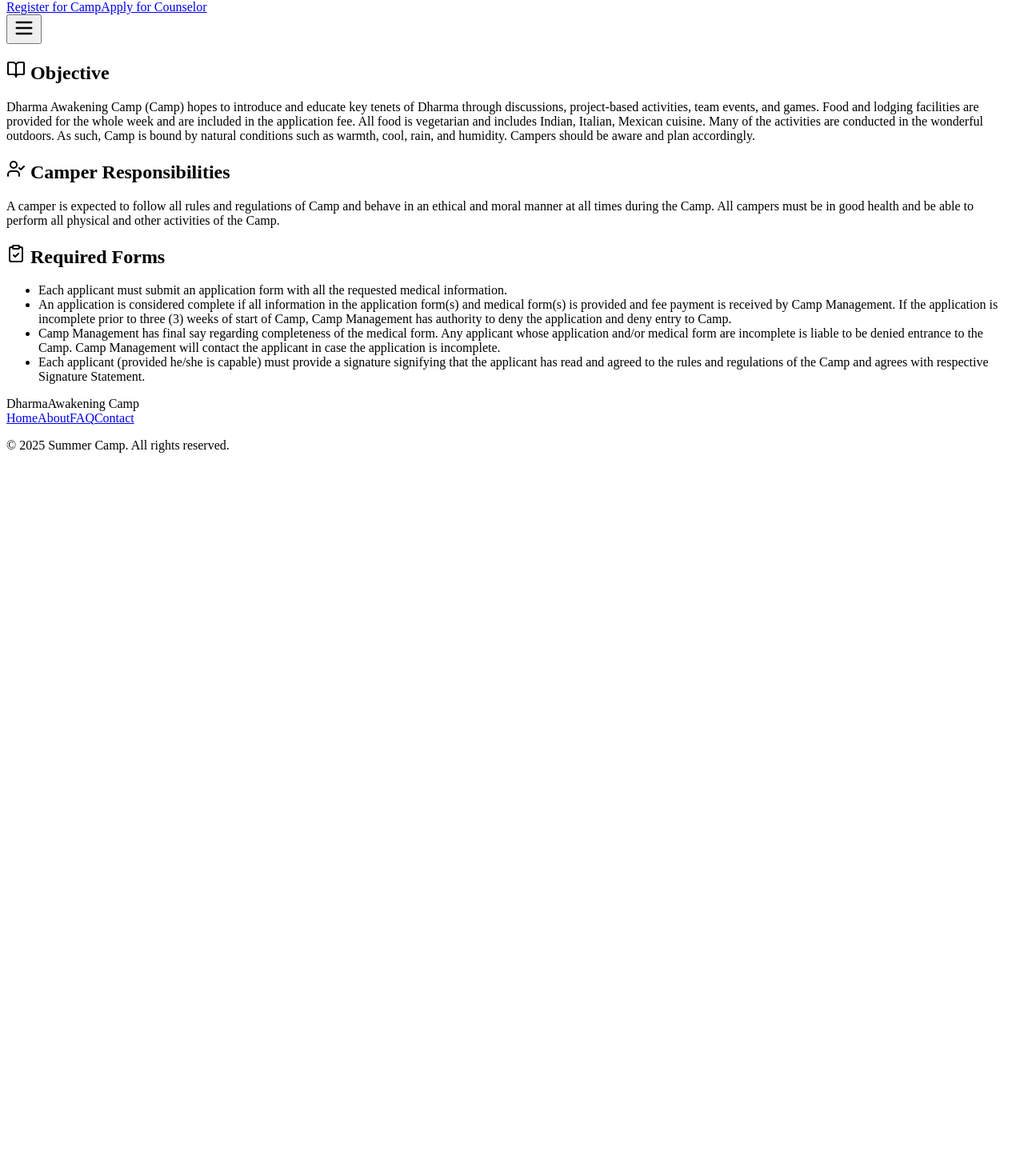
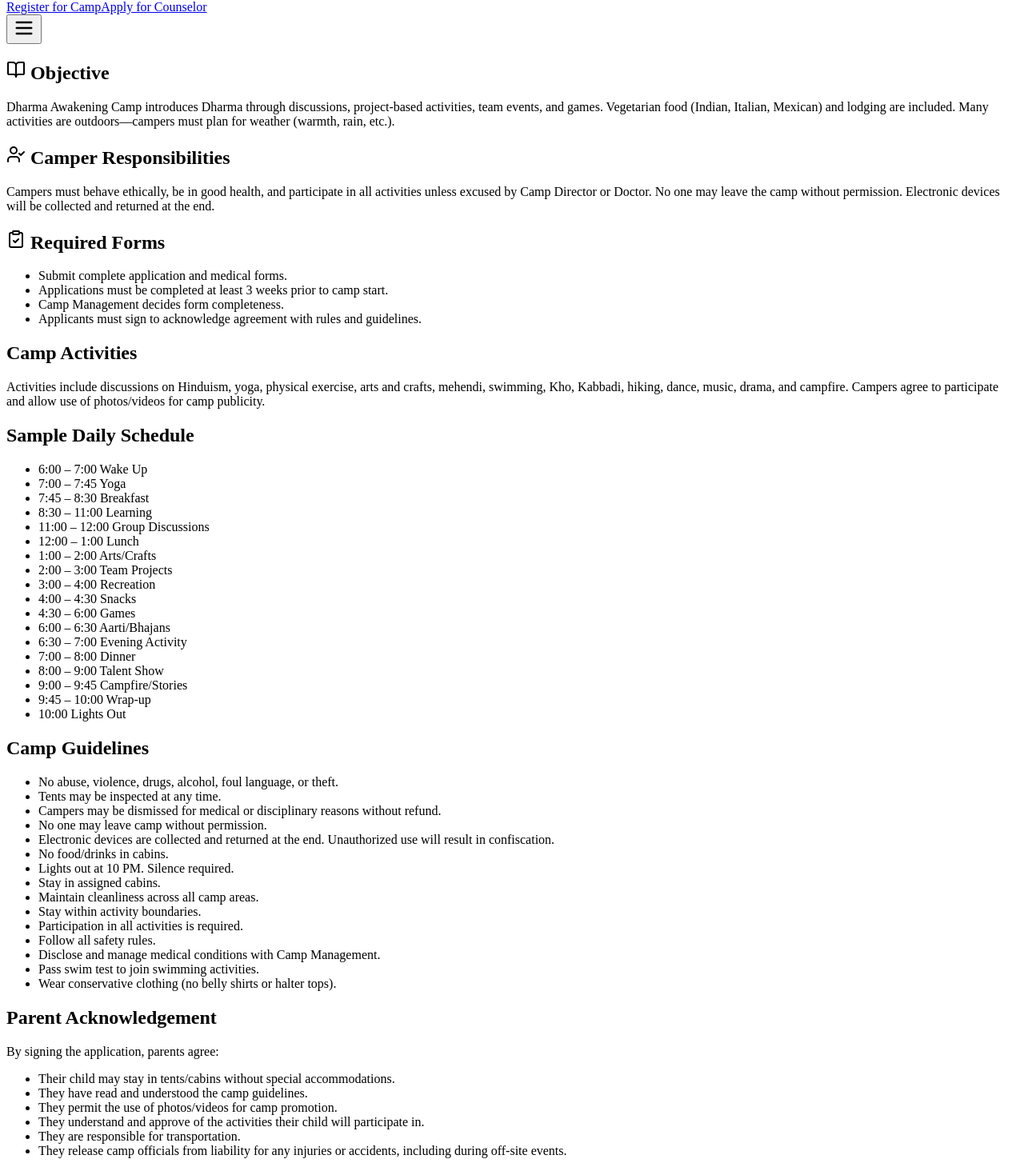
Before and after one commit to RohitKumar7830/SummaryCamp, a React (Create React App) app: page /camp-rules in a window 1280 px wide. Shown: the part 1315-2779 px from the top of the page at 80% size. Before the commit the page ends 1897 px from the top, so only its background shows below. Built offline with nearby package versions, Linux system fonts and the light colour scheme.

Commit message:
Updated Rules and Regulations

```diff
--- a/src/pages/CampRulesPage.tsx
+++ b/src/pages/CampRulesPage.tsx
@@ -1,44 +1,114 @@
 import React from "react";
 import Header from "../components/common/Navbar";
 import Footer from "../components/common/Footer";
-import { BookOpen, UserCheck, ClipboardCheck } from 'lucide-react';
+import { BookOpen, UserCheck, ClipboardCheck } from "lucide-react";
 
 const CampInfoPage: React.FC = () => {
   return (
     <>
       <Header />
-      <div className="px-6 py-12 bg-gradient-to-br from-[#fdfbf7] to-[#f2ede4] text-gray-800 mt-24">
+      <div className="px-6 py-12 bg-gradient-to-br from-[#fdfbf7] to-[#f2ede4] text-gray-800 mt-24 space-y-10">
         {/* Objective */}
-        <section className="mb-12 shadow-lg p-6 rounded-lg bg-white hover:shadow-xl transition-shadow duration-300">
+        <section className="shadow-lg p-6 rounded-lg bg-white hover:shadow-xl transition-shadow duration-300">
           <h2 className="text-2xl font-semibold mb-4 flex items-center text-orange-500">
             <BookOpen className="mr-2" /> Objective
           </h2>
           <p className="leading-relaxed">
-            Dharma Awakening Camp (Camp) hopes to introduce and educate key tenets of Dharma through discussions, project-based activities, team events, and games.
-            Food and lodging facilities are provided for the whole week and are included in the application fee. All food is vegetarian and includes Indian, Italian, Mexican cuisine. Many of the activities are conducted in the wonderful outdoors. As such, Camp is bound by natural conditions such as warmth, cool, rain, and humidity. Campers should be aware and plan accordingly.
+            Dharma Awakening Camp introduces Dharma through discussions, project-based activities, team events, and games. Vegetarian food (Indian, Italian, Mexican) and lodging are included. Many activities are outdoors—campers must plan for weather (warmth, rain, etc.).
           </p>
         </section>
 
         {/* Camper Responsibilities */}
-        <section className="mb-12 shadow-lg p-6 rounded-lg bg-white hover:shadow-xl transition-shadow duration-300">
+        <section className="shadow-lg p-6 rounded-lg bg-white hover:shadow-xl transition-shadow duration-300">
           <h2 className="text-2xl font-semibold mb-4 flex items-center text-green-500">
             <UserCheck className="mr-2" /> Camper Responsibilities
           </h2>
           <p className="leading-relaxed">
-            A camper is expected to follow all rules and regulations of Camp and behave in an ethical and moral manner at all times during the Camp. All campers must be in good health and be able to perform all physical and other activities of the Camp.
+            Campers must behave ethically, be in good health, and participate in all activities unless excused by Camp Director or Doctor. No one may leave the camp without permission. Electronic devices will be collected and returned at the end.
           </p>
         </section>
 
         {/* Required Forms */}
-        <section className="mb-12 shadow-lg p-6 rounded-lg bg-white hover:shadow-xl transition-shadow duration-300">
+        <section className="shadow-lg p-6 rounded-lg bg-white hover:shadow-xl transition-shadow duration-300">
           <h2 className="text-2xl font-semibold mb-4 flex items-center text-blue-500">
             <ClipboardCheck className="mr-2" /> Required Forms
           </h2>
           <ul className="list-disc pl-6 leading-relaxed">
-            <li>Each applicant must submit an application form with all the requested medical information.</li>
-            <li>An application is considered complete if all information in the application form(s) and medical form(s) is provided and fee payment is received by Camp Management. If the application is incomplete prior to three (3) weeks of start of Camp, Camp Management has authority to deny the application and deny entry to Camp.</li>
-            <li>Camp Management has final say regarding completeness of the medical form. Any applicant whose application and/or medical form are incomplete is liable to be denied entrance to the Camp. Camp Management will contact the applicant in case the application is incomplete.</li>
-            <li>Each applicant (provided he/she is capable) must provide a signature signifying that the applicant has read and agreed to the rules and regulations of the Camp and agrees with respective Signature Statement.</li>
+            <li>Submit complete application and medical forms.</li>
+            <li>Applications must be completed at least 3 weeks prior to camp start.</li>
+            <li>Camp Management decides form completeness.</li>
+            <li>Applicants must sign to acknowledge agreement with rules and guidelines.</li>
+          </ul>
+        </section>
+
+        {/* Activities */}
+        <section className="shadow-lg p-6 rounded-lg bg-white hover:shadow-xl transition-shadow duration-300">
+          <h2 className="text-2xl font-semibold mb-4 text-purple-500">Camp Activities</h2>
+          <p className="leading-relaxed">
+            Activities include discussions on Hinduism, yoga, physical exercise, arts and crafts, mehendi, swimming, Kho, Kabbadi, hiking, dance, music, drama, and campfire. Campers agree to participate and allow use of photos/videos for camp publicity.
+          </p>
+        </section>
+
+        {/* Sample Schedule */}
+        <section className="shadow-lg p-6 rounded-lg bg-white hover:shadow-xl transition-shadow duration-300">
+          <h2 className="text-2xl font-semibold mb-4 text-pink-500">Sample Daily Schedule</h2>
+          <ul className="list-disc pl-6 leading-relaxed">
+            <li>6:00 – 7:00 Wake Up</li>
+            <li>7:00 – 7:45 Yoga</li>
+            <li>7:45 – 8:30 Breakfast</li>
+            <li>8:30 – 11:00 Learning</li>
+            <li>11:00 – 12:00 Group Discussions</li>
+            <li>12:00 – 1:00 Lunch</li>
+            <li>1:00 – 2:00 Arts/Crafts</li>
+            <li>2:00 – 3:00 Team Projects</li>
+            <li>3:00 – 4:00 Recreation</li>
+            <li>4:00 – 4:30 Snacks</li>
+            <li>4:30 – 6:00 Games</li>
+            <li>6:00 – 6:30 Aarti/Bhajans</li>
+            <li>6:30 – 7:00 Evening Activity</li>
+            <li>7:00 – 8:00 Dinner</li>
+            <li>8:00 – 9:00 Talent Show</li>
+            <li>9:00 – 9:45 Campfire/Stories</li>
+            <li>9:45 – 10:00 Wrap-up</li>
+            <li>10:00 Lights Out</li>
+          </ul>
+        </section>
+
+        {/* Guidelines */}
+        <section className="shadow-lg p-6 rounded-lg bg-white hover:shadow-xl transition-shadow duration-300">
+          <h2 className="text-2xl font-semibold mb-4 text-red-500">Camp Guidelines</h2>
+          <ul className="list-decimal pl-6 space-y-2 leading-relaxed">
+            <li>No abuse, violence, drugs, alcohol, foul language, or theft.</li>
+            <li>Tents may be inspected at any time.</li>
+            <li>Campers may be dismissed for medical or disciplinary reasons without refund.</li>
+            <li>No one may leave camp without permission.</li>
+            <li>Electronic devices are collected and returned at the end. Unauthorized use will result in confiscation.</li>
+            <li>No food/drinks in cabins.</li>
+            <li>Lights out at 10 PM. Silence required.</li>
+            <li>Stay in assigned cabins.</li>
+            <li>Maintain cleanliness across all camp areas.</li>
+            <li>Stay within activity boundaries.</li>
+            <li>Participation in all activities is required.</li>
+            <li>Follow all safety rules.</li>
+            <li>Disclose and manage medical conditions with Camp Management.</li>
+            <li>Pass swim test to join swimming activities.</li>
+            <li>Wear conservative clothing (no belly shirts or halter tops).</li>
+          </ul>
+        </section>
+
+        {/* Parent Acknowledgement */}
+        <section className="shadow-lg p-6 rounded-lg bg-white hover:shadow-xl transition-shadow duration-300">
+          <h2 className="text-2xl font-semibold mb-4 text-indigo-600">Parent Acknowledgement</h2>
+          <p className="leading-relaxed">
+            By signing the application, parents agree:
+          </p>
+          <ul className="list-disc pl-6 leading-relaxed mt-2">
+            <li>Their child may stay in tents/cabins without special accommodations.</li>
+            <li>They have read and understood the camp guidelines.</li>
+            <li>They permit the use of photos/videos for camp promotion.</li>
+            <li>They understand and approve of the activities their child will participate in.</li>
+            <li>They are responsible for transportation.</li>
+            <li>They release camp officials from liability for any injuries or accidents, including during off-site events.</li>
           </ul>
         </section>
       </div>
```
